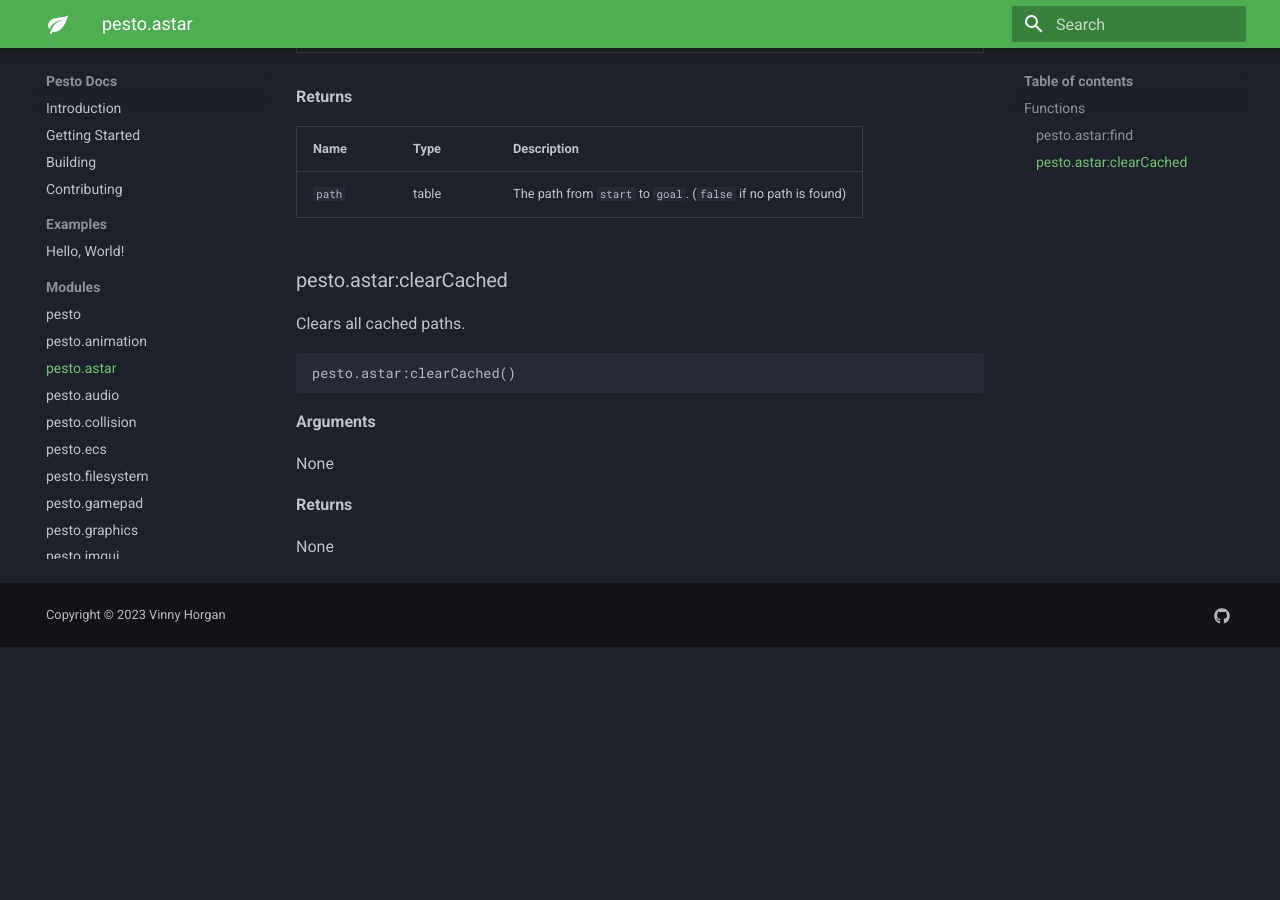
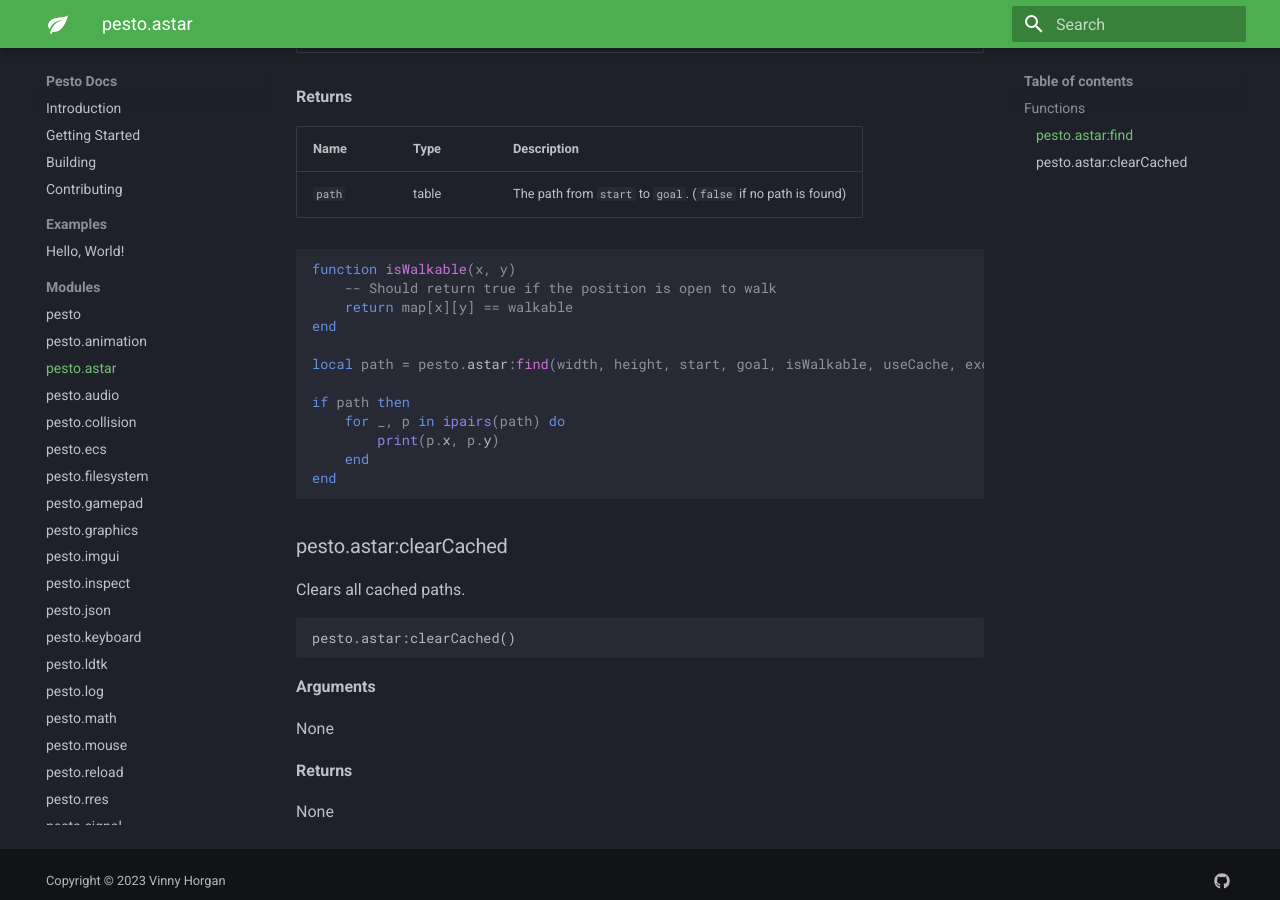
Before and after one commit to vinnyhorgan/pesto, an MkDocs documentation site: the page built from docs/modules/astar.md, in a window 1280 px wide and 900 px high, scrolled down 860 px. Built offline with MkDocs 1.6.1 and Material for MkDocs 9.7.7, drawn with Linux system fonts in a browser that asks for light colours; before the commit the page ends 1507 px from its top, so only the background shows below that.

Commit message:
Minor changes to docs

````diff
--- a/docs/modules/astar.md
+++ b/docs/modules/astar.md
@@ -31,6 +31,21 @@ path = pesto.astar:find(width, height, start, goal, isWalkable, useCache, exclud
 | -------- | ------ | -------------------------------------------------------------- |
 | `path`   | table  | The path from `start` to `goal`. (`false` if no path is found) |
 
+``` lua
+function isWalkable(x, y)
+    -- Should return true if the position is open to walk
+    return map[x][y] == walkable
+end
+
+local path = pesto.astar:find(width, height, start, goal, isWalkable, useCache, excludeDiagonal)
+
+if path then
+    for _, p in ipairs(path) do
+        print(p.x, p.y)
+    end
+end
+```
+
 ### pesto.astar:clearCached
 
 Clears all cached paths.
````
Also changed, not shown: docs/modules/animation.md (+8 -2 lines), docs/modules/audio.md (+2 -0 lines).
